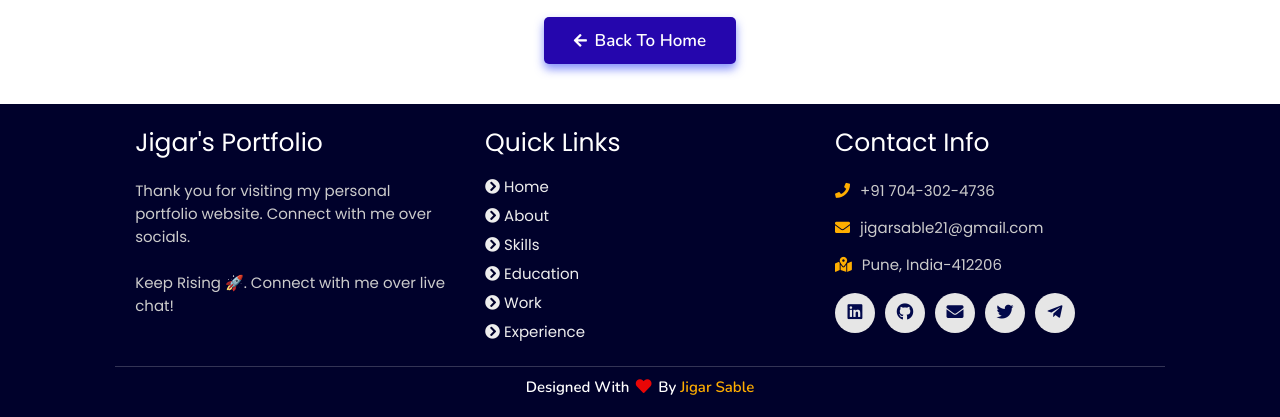
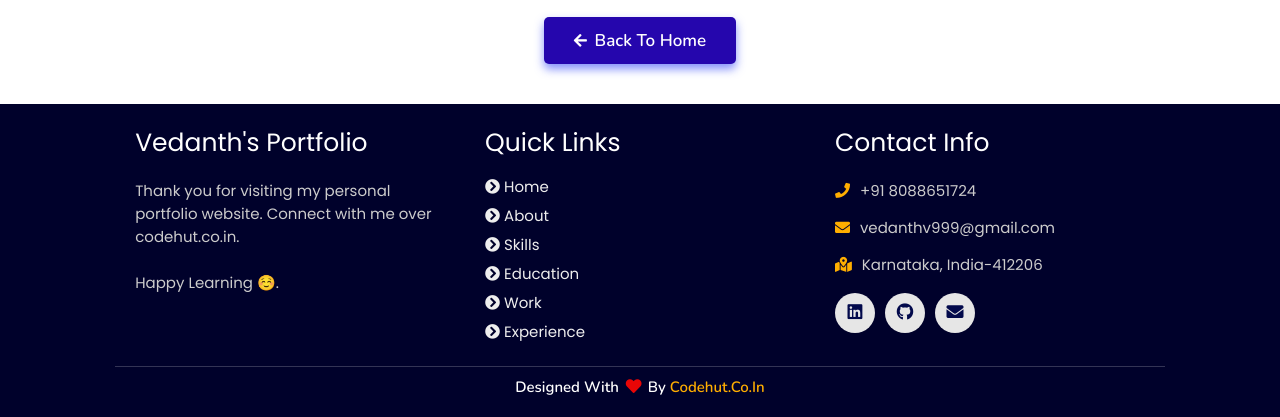
Before and after one commit to vedanthvnayak/vedanthvnayak.github.io, a plain HTML site: page 404.html in a window 1280 px wide. Shown: the part 586-1003 px from the top of the page. Drawn offline with nearby package versions, Linux system fonts and the light colour scheme.

Commit message:
Update 404.html

```diff
--- a/404.html
+++ b/404.html
@@ -61,8 +61,8 @@
   <div class="box-container">
 
       <div class="box">
-          <h3>Jigar's Portfolio</h3>
-          <p>Thank you for visiting my personal portfolio website. Connect with me over socials. <br/> <br/> Keep Rising 🚀. Connect with me over live chat!</p>
+          <h3>Vedanth's Portfolio</h3>
+          <p>Thank you for visiting my personal portfolio website. Connect with me over codehut.co.in. <br/> <br/> Happy Learning ☺️.</p>
       </div>
 
       <div class="box">
@@ -77,21 +77,19 @@
 
       <div class="box">
           <h3>contact info</h3>
-          <p> <i class="fas fa-phone"></i>+91 704-302-4736</p>
-          <p> <i class="fas fa-envelope"></i>jigarsable21@gmail.com</p>
-          <p> <i class="fas fa-map-marked-alt"></i>Pune, India-412206</p>
+          <p> <i class="fas fa-phone"></i>+91 8088651724</p>
+          <p> <i class="fas fa-envelope"></i>vedanthv999@gmail.com</p>
+          <p> <i class="fas fa-map-marked-alt"></i>Karnataka, India-412206</p>
           <div class="share">
 
-              <a href="https://www.linkedin.com/in/jigar-sable" class="fab fa-linkedin" target="_blank"></a>
-              <a href="https://github.com/jigar-sable" class="fab fa-github" target="_blank"></a>
-              <a href="mailto:jigarsable21@gmail.com" class="fas fa-envelope" target="_blank"></a>
-              <a href="https://twitter.com/jigar_sable" class="fab fa-twitter" target="_blank"></a>
-              <a href="https://t.me/lifecode5" class="fab fa-telegram-plane" target="_blank"></a>
+              <a href="https://www.linkedin.com/in/vedanthv" class="fab fa-linkedin" target="_blank"></a>
+              <a href="https://github.com/vedanthvnayak" class="fab fa-github" target="_blank"></a>
+              <a href="mailto:vedanthv999@gmail.com" class="fas fa-envelope" target="_blank"></a>
           </div>
       </div>
   </div>
 
-  <h1 class="credit">Designed with <i class="fa fa-heart pulse"></i> by <a href="https://www.linkedin.com/in/jigar-sable"> jigar sable</a></h1>
+  <h1 class="credit">Designed with <i class="fa fa-heart pulse"></i> by <a href="https://www.codehut.co.in"> codehut.co.in</a></h1>
 
 </section>
 <!-- footer section ends -->
```
